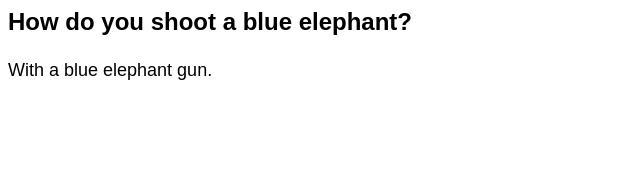
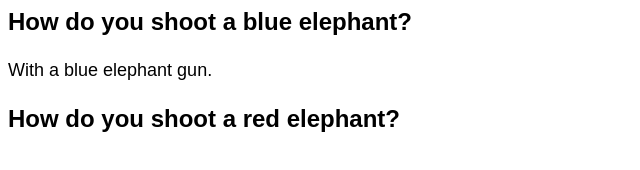
Before and after one commit to kexrex/elephants, a plain HTML site: page index.html in a window 1280 px wide. Shown: the whole page, without its empty margins (0-640 px from the left). Drawn offline with Linux system fonts and the light colour scheme.

Commit message:
Shoot red elephants?

```diff
--- a/index.html
+++ b/index.html
@@ -7,6 +7,7 @@
 <p>
   With a blue elephant gun.
 </p>
+<h3>How do you shoot a red elephant?</h3>
   </body
 </head>
 <body></body>
```
